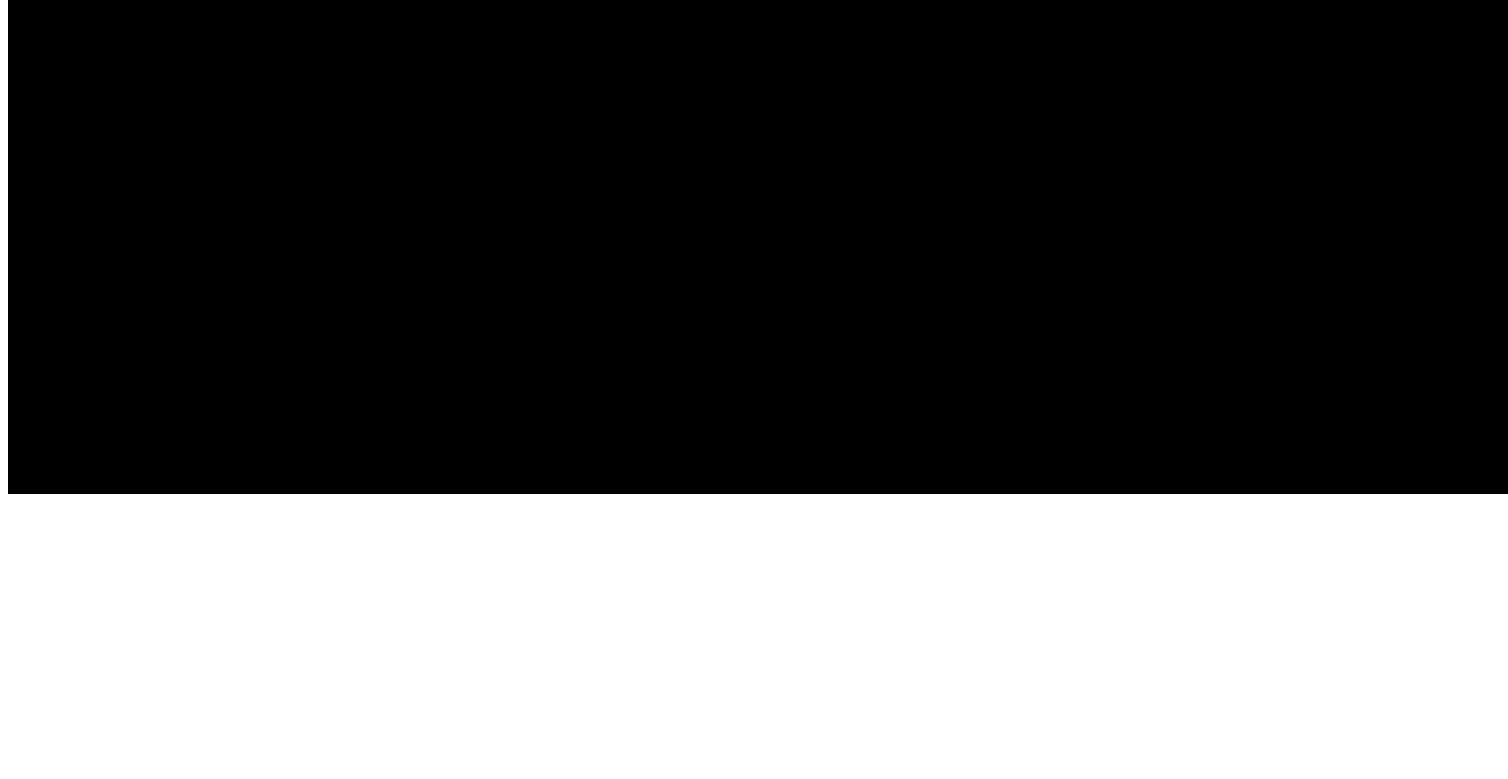
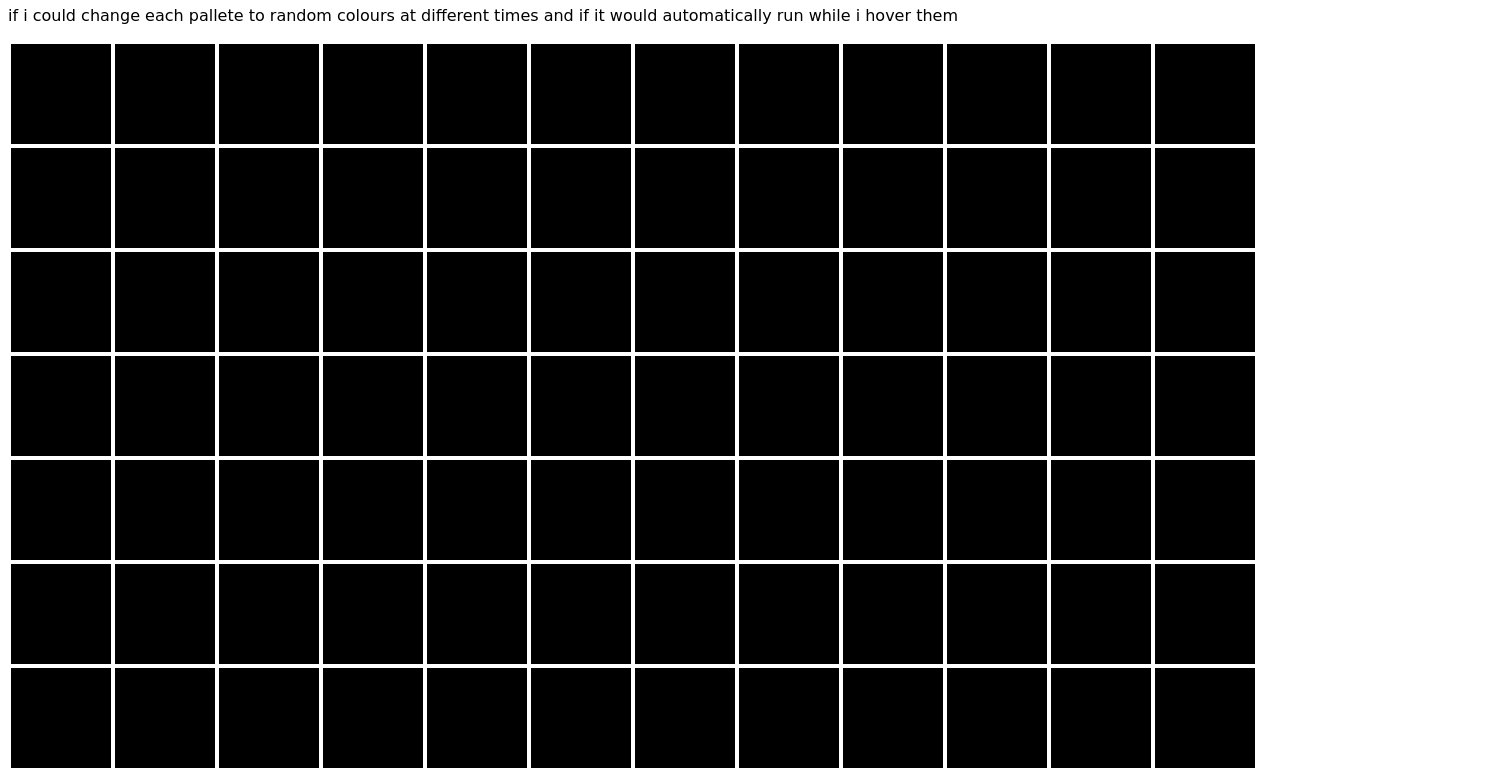
Before and after one commit to o1ldash123/acp-familiar-with-psedo-elements, a plain HTML site: page index.html in a window 1280 px wide. Shown: the part 206-985 px from the top of the page, 1508 px wide, since content can reach past the window. Before the commit the page ends 800 px from the top, so only its background shows below. Drawn offline with Linux system fonts and the light colour scheme.

Commit message:
my color pallete

```diff
--- a/index.html
+++ b/index.html
@@ -1,61 +1,139 @@
 <html>
     <title>my color animations</title>
 <head>
-<style>
-div{
-width: 1500px ;
-height: 100px ;
-border: 10px;
-background-color: black;
 
-}
+ <link href="style.css"  rel="stylesheet" >
 
-@keyframes example {
-    0%{background-color: aquamarine;}
-    4%{background-color:red ;}
-    5%{background-color: blueviolet;}
-    6%{background-color: yellow;}
-    7%{background-color: chartreuse;}
-    8%{background-color: brown;}
-    9%{background-color: indianred;}
-    10%{background-color: orange;}
-}
-div:hover{
-    animation-name: example;
-    animation-duration: 10s;
-
-
-}
-table{
-
-    position :fixed
-}
-
-
-
-
-</style>
 
 
 
 </head>
 <body>
-<h1>How does this work ?</h1>
-<p> hover around the page for an interesting color animation . Trust me
-    you wont regret it
+<h1>My colorpallete </h1>
+<h2>how does it work ?</h2>
+<p> hover your mouse around it and viola a color change happens in a box
+
+</p>
+<h1>what could have made it better</h1>
+<p>
+    if i could change each pallete to random colours at different times
+    and if it would automatically run while i hover them
 </p>
 
 
-<div></div>
+<table>
+<tr>
+<th><div id="color"></div></th>
+<th><div id="color"></div></th>
+<th><div id="color"></div></th>
+<th><div id="color"></div></th>
+<th><div id="color"></div></th>
+<th><div id="color"></div></th>
+<th><div id="color"></div></th>
+<th><div id="color"></div></th>
+<th><div id="color"></div></th>
+<th><div id="color"></div></th>
+<th><div id="color"></div></th>
+<th><div id="color"></div></th>
+</tr>
 
- <div></div>
- <div></div>
- <div></div>
- <div></div>
- <div></div>
+<tr>
+    <th><div id="color"></div></th>
+    <th><div id="color"></div></th>
+    <th><div id="color"></div></th>
+    <th><div id="color"></div></th>
+    <th><div id="color"></div></th>
+    <th><div id="color"></div></th>
+    <th><div id="color"></div></th>
+    <th><div id="color"></div></th>
+    <th><div id="color"></div></th>
+    <th><div id="color"></div></th>
+    <th><div id="color"></div></th>
+    <th><div id="color"></div></th>
+
+</tr>
+
+<tr>
+    <th><div id="color"></div></th>
+    <th><div id="color"></div></th>
+    <th><div id="color"></div></th>
+    <th><div id="color"></div></th>
+    <th><div id="color"></div></th>
+    <th><div id="color"></div></th>
+    <th><div id="color"></div></th>
+    <th><div id="color"></div></th>
+    <th><div id="color"></div></th>
+    <th><div id="color"></div></th>
+    <th><div id="color"></div></th>
+    <th><div id="color"></div></th>
+
+</tr>
+
+<tr>
+    <th><div id="color"></div></th>
+    <th><div id="color"></div></th>
+    <th><div id="color"></div></th>
+    <th><div id="color"></div></th>
+    <th><div id="color"></div></th>
+    <th><div id="color"></div></th>
+    <th><div id="color"></div></th>
+    <th><div id="color"></div></th>
+    <th><div id="color"></div></th>
+    <th><div id="color"></div></th>
+    <th><div id="color"></div></th>
+    <th><div id="color"></div></th>
 
 
+</tr>
 
+<tr>
+
+    <th><div id="color"></div></th>
+    <th><div id="color"></div></th>
+    <th><div id="color"></div></th>
+    <th><div id="color"></div></th>
+    <th><div id="color"></div></th>
+    <th><div id="color"></div></th>
+    <th><div id="color"></div></th>
+    <th><div id="color"></div></th>
+    <th><div id="color"></div></th>
+    <th><div id="color"></div></th>
+    <th><div id="color"></div></th>
+    <th><div id="color"></div></th>
+</tr>
+
+<tr>
+    <th><div id="color"></div></th>
+    <th><div id="color"></div></th>
+    <th><div id="color"></div></th>
+    <th><div id="color"></div></th>
+    <th><div id="color"></div></th>
+    <th><div id="color"></div></th>
+    <th><div id="color"></div></th>
+    <th><div id="color"></div></th>
+    <th><div id="color"></div></th>
+    <th><div id="color"></div></th>
+    <th><div id="color"></div></th>
+    <th><div id="color"></div></th>
+
+</tr>
+
+<tr>
+    <th><div id="color"></div></th>
+    <th><div id="color"></div></th>
+    <th><div id="color"></div></th>
+    <th><div id="color"></div></th>
+    <th><div id="color"></div></th>
+    <th><div id="color"></div></th>
+    <th><div id="color"></div></th>
+    <th><div id="color"></div></th>
+    <th><div id="color"></div></th>
+    <th><div id="color"></div></th>
+    <th><div id="color"></div></th>
+    <th><div id="color"></div></th>
+
+</tr>
+</table>
 
 </body>
 
--- /dev/null
+++ b/style.css
@@ -0,0 +1,33 @@
+#color{
+    background-color: black;
+    height: 100px;
+    width: 100px;
+
+    }
+
+    @keyframes pallete {
+        2%{background-color: aquamarine;}
+        3%{background-color:red ;}
+        4%{background-color:yellow ;}
+        7%{background-color:gold ;}
+        9%{background-color:green ;}
+        10%{background-color:indigo ;}
+        11%{background-color:violet ;}
+    }
+
+    div:hover{
+        animation-name: pallete;
+        animation-duration: 10s;
+    }
+
+    h1::first-letter{
+     color: aqua;
+
+    }
+
+    p{
+    font-family: cursive;
+
+    }
+
+    keyfr
```
